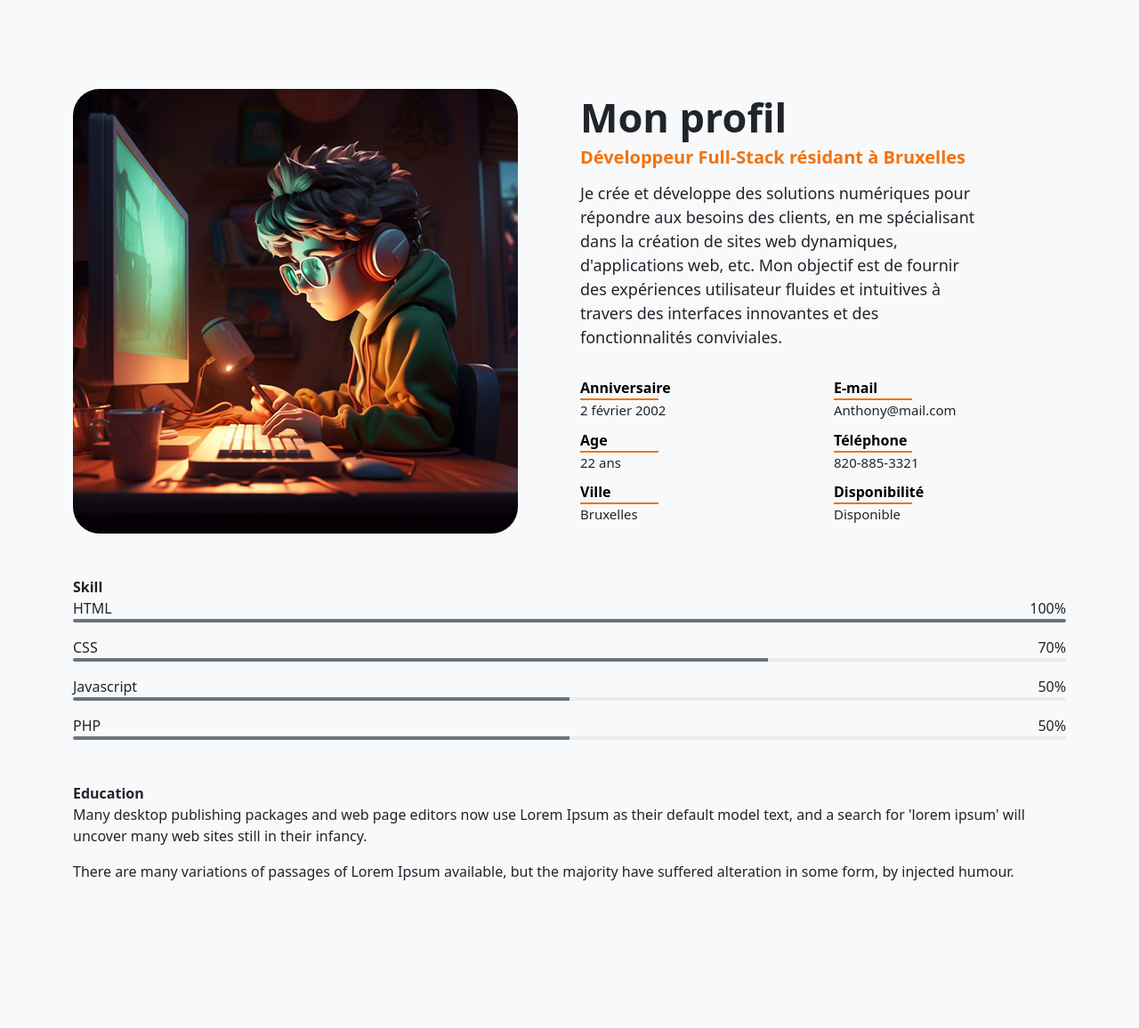
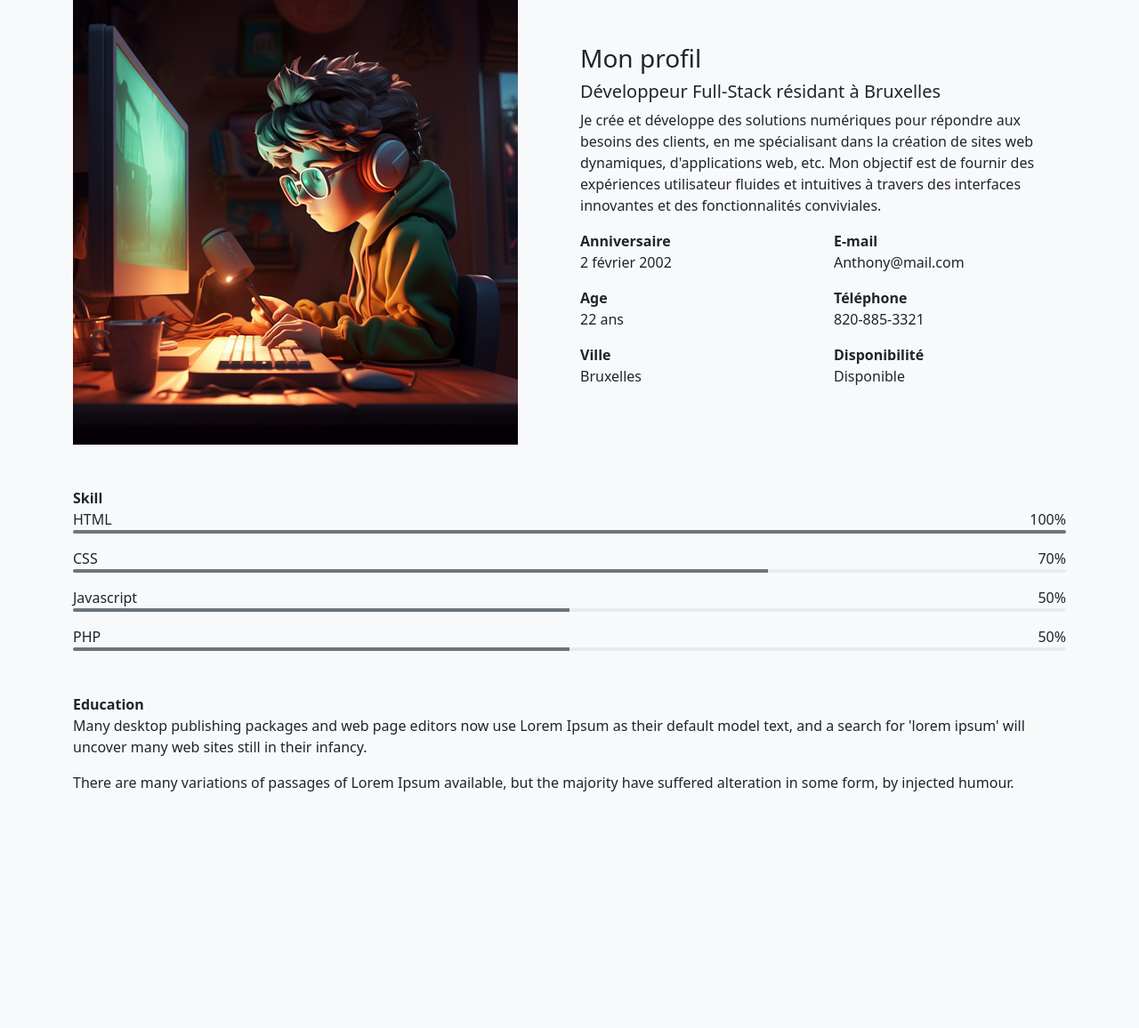
Before and after one commit to Anthoonyyy/Portfolio, a PHP site: page /view/aboutView.php in a window 1280 px wide. Shown: the part 64-1220 px from the top of the page at 89% size. After the commit the page ends 954 px from the top, so only its background shows below. Run offline with PHP 8.4, Linux system fonts and the light colour scheme; the template is opened without the code that fills it, so the values that code supplies are empty; some web fonts are replaced.

Commit message:
suppression du css inutile

```diff
--- a/public/css/style.css
+++ b/public/css/style.css
@@ -105,6 +105,7 @@ h1 {
     }
 }
 
+/* Fin Bouton accueil*/
 
 /*Effet curseur blob*/
 .blob {
@@ -125,14 +126,6 @@ h1 {
     z-index: -1;
 }
 
-#myVideo {
-    position: fixed;
-    right: 0;
-    bottom: 0;
-    min-width: 100%;
-    min-height: 100%;
-    z-index: -1;
-}
 
 a.nav-link,
 a.nav-link:hover {
@@ -145,127 +138,7 @@ a.nav-link:hover {
 
 }
 
-#btn {
-    font-family: inherit;
-    display: inline-block;
-    width: 8em;
-    height: 2.6em;
-    line-height: 2.5em;
-    margin: 20px;
-    position: relative;
-    overflow: hidden;
-    border: 1px solid #F17310;
-    transition: color .5s;
-    z-index: 1;
-    font-size: 17px;
-    border-radius: 10px;
-    font-weight: 500;
-    color: #D1CBC8;
-    background-color: black;
-    margin-right: 15%;
-}
-
-#btn:before {
-    content: "";
-    position: absolute;
-    z-index: -1;
-    background: #F17310;
-    height: 150px;
-    width: 200px;
-    border-radius: 50%;
-}
-
-#btn:hover {
-    color: black;
-}
-
-#btn:before {
-    top: 100%;
-    left: 100%;
-    transition: all .7s;
-}
-
-#btn:hover:before {
-    top: -30px;
-    left: -30px;
-}
-
-#btn:active:before {
-    background: #F17310;
-    transition: background 0s;
-}
 
 #footer {
     background-color: rgba(0, 0, 0, 0.488)
 }
-
-.section {
-    padding: 100px 0;
-    position: relative;
-}
-
-.about-text h3 {
-    font-size: 45px;
-    font-weight: 700;
-    margin: 0 0 6px;
-}
-
-@media (max-width: 767px) {
-    .about-text h3 {
-        font-size: 35px;
-    }
-}
-
-.about-text h6 {
-    font-weight: 600;
-    margin-bottom: 15px;
-}
-
-@media (max-width: 767px) {
-    .about-text h6 {
-        font-size: 18px;
-    }
-}
-
-.about-text p {
-    font-size: 18px;
-    max-width: 450px;
-}
-
-#h6Lead {
-    color: #F17310;
-}
-
-.about-list {
-    padding-top: 10px;
-}
-
-.about-list .media {
-    padding: 5px 0;
-}
-
-.about-list label {
-    color: black;
-    border-bottom: 2px solid #F17310;
-    font-weight: 600;
-    width: 88px;
-    margin: 0;
-    position: relative;
-}
-
-
-
-.about-list p {
-    margin: 0;
-    font-size: 15px;
-}
-
-@media (max-width: 991px) {
-    .about-avatar {
-        margin-top: 30px;
-    }
-}
-
-.about-avatar img {
-    border-radius: 30px;
-}
```
